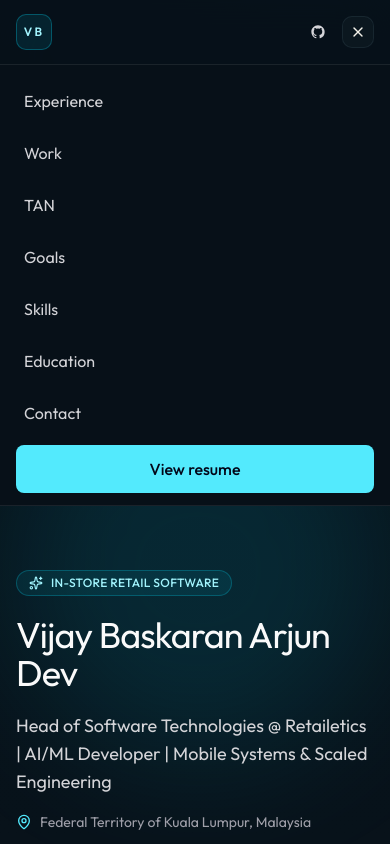
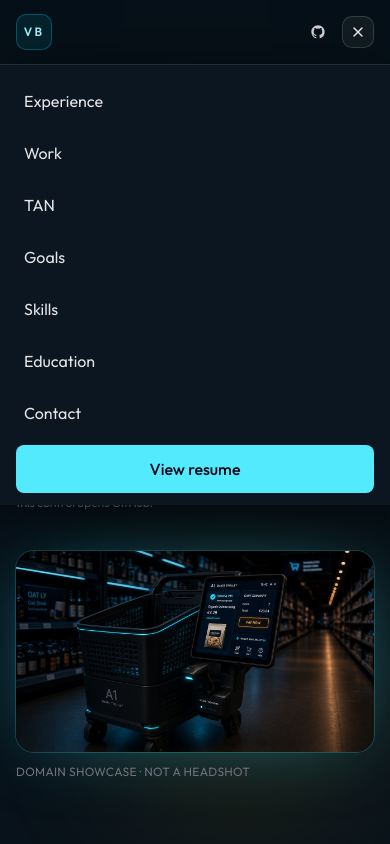
Before and after one commit to YoursViji/vb-profile, a Next.js app: page / in a window 390 px wide. Both pictures are taken after a click on the button "Open menu". Shown: the top 844 px of the page. Built offline with nearby package versions, Linux system fonts and the light colour scheme.

Commit message:
Make the mobile menu a fixed overlay
Use a native toggle button and a top-16 overlay so TAN, Goals, and the rest of the nav actually appear on small screens.

Co-authored-by: developer_agent2 <developer_agent2@retailetics.com>

```diff
--- a/src/components/site-header.tsx
+++ b/src/components/site-header.tsx
@@ -3,7 +3,7 @@
 import { useState } from "react";
 import { FileText, Menu, X } from "lucide-react";
 
-import { Button, buttonVariants } from "@/components/ui/button";
+import { buttonVariants } from "@/components/ui/button";
 import { GithubMark } from "@/components/github-mark";
 import { nav, profile } from "@/lib/profile";
 import { cn } from "@/lib/utils";
@@ -12,9 +12,13 @@ export function SiteHeader() {
   const [open, setOpen] = useState(false);
 
   return (
-    <header className="sticky top-0 z-40 border-b border-white/8 bg-[#071018]/80 backdrop-blur-xl">
+    <header className="sticky top-0 z-50 border-b border-white/8 bg-[#071018]/90 backdrop-blur-xl">
       <div className="mx-auto flex h-16 max-w-6xl items-center justify-between gap-4 px-4 sm:px-6">
-        <a href="#top" className="flex items-center gap-3" onClick={() => setOpen(false)}>
+        <a
+          href="#top"
+          className="flex items-center gap-3"
+          onClick={() => setOpen(false)}
+        >
           <span className="grid size-9 place-items-center rounded-lg border border-cyan-400/30 bg-cyan-400/10 font-heading text-xs font-semibold tracking-[0.18em] text-cyan-200">
             VB
           </span>
@@ -62,32 +66,33 @@ export function SiteHeader() {
             Resume
           </a>
 
-          <Button
+          <button
             type="button"
-            variant="outline"
-            size="icon"
-            className="border-white/15 bg-white/5 lg:hidden"
+            className="inline-flex size-8 items-center justify-center rounded-lg border border-white/15 bg-white/5 text-zinc-100 lg:hidden"
             aria-expanded={open}
             aria-controls="mobile-nav"
             onClick={() => setOpen((value) => !value)}
           >
-            {open ? <X /> : <Menu />}
+            {open ? <X className="size-4" /> : <Menu className="size-4" />}
             <span className="sr-only">{open ? "Close menu" : "Open menu"}</span>
-          </Button>
+          </button>
         </div>
       </div>
 
       {open ? (
         <div
           id="mobile-nav"
-          className="border-t border-white/8 bg-[#071018] lg:hidden"
+          className="fixed inset-x-0 top-16 z-50 max-h-[calc(100dvh-4rem)] overflow-y-auto border-t border-white/10 bg-[#0b1620] shadow-[0_24px_80px_rgba(0,0,0,0.55)] lg:hidden"
         >
-          <nav className="mx-auto flex max-w-6xl flex-col gap-1 px-4 py-3 sm:px-6" aria-label="Mobile">
+          <nav
+            className="mx-auto flex max-w-6xl flex-col gap-1 px-4 py-3 sm:px-6"
+            aria-label="Mobile"
+          >
             {nav.map((item) => (
               <a
                 key={item.href}
                 href={item.href}
-                className="rounded-md px-2 py-3 text-base text-zinc-300 hover:bg-white/5 hover:text-cyan-200"
+                className="rounded-md px-2 py-3 text-base text-zinc-200 hover:bg-white/5 hover:text-cyan-200"
                 onClick={() => setOpen(false)}
               >
                 {item.label}
```
